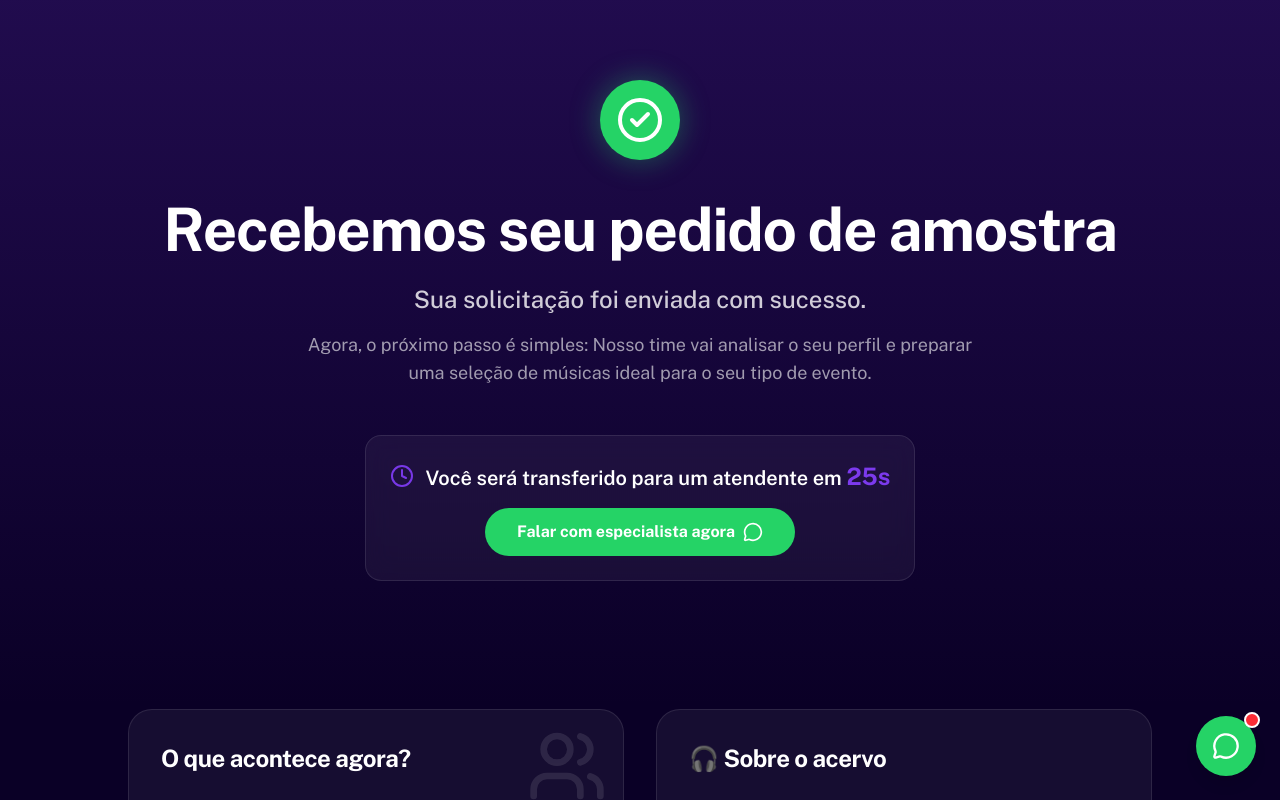
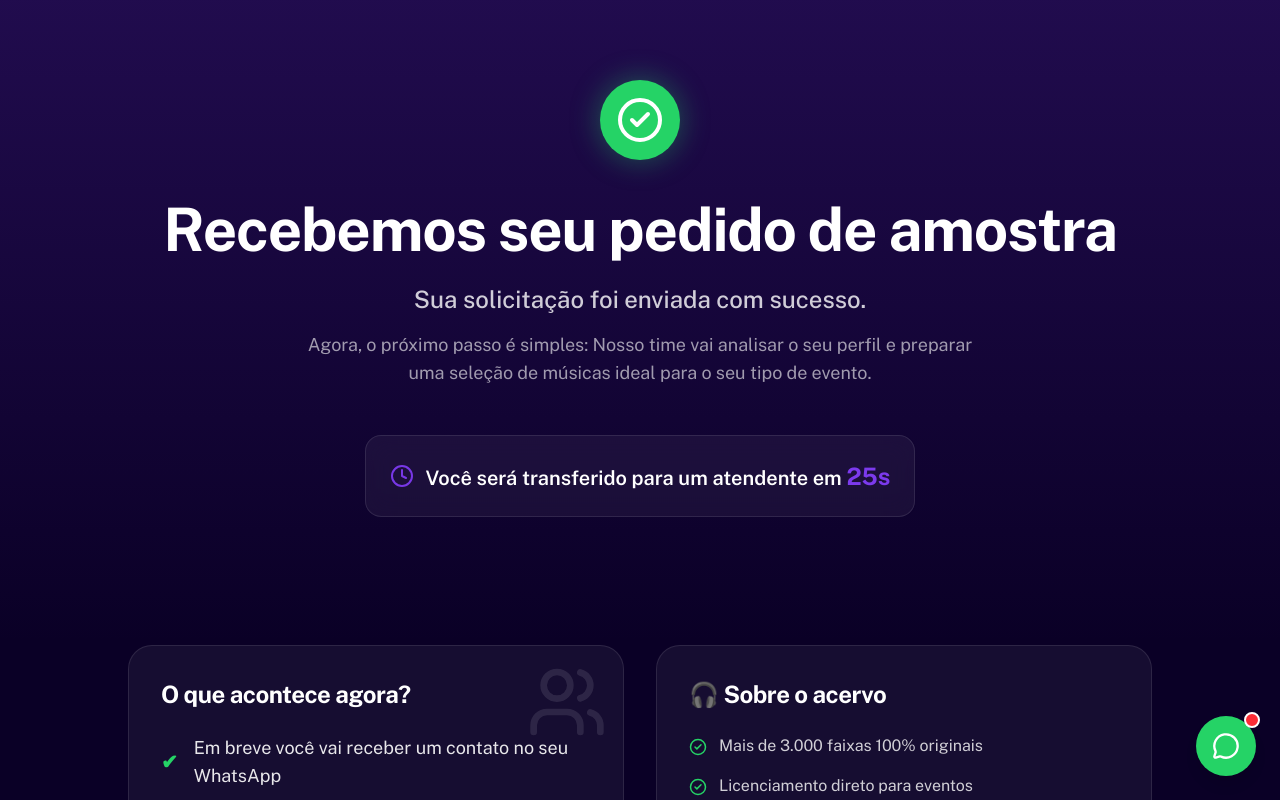
Before and after one commit to tecnologia-agencia-cow/lp-musica, a Next.js app: page /sucesso in a window 1280 px wide. Shown: the top 800 px of the page. Built offline with nearby package versions, Linux system fonts and the light colour scheme.

Commit message:
refactor: remove WhatsApp redirection button from SucessoContent component

```diff
--- a/src/components/SucessoContent.tsx
+++ b/src/components/SucessoContent.tsx
@@ -86,19 +86,12 @@ export function SucessoContent() {
             initial={{ opacity: 0, y: 20 }}
             animate={{ opacity: 1, y: 0 }}
             transition={{ delay: 0.2 }}
-            className="inline-flex flex-col items-center gap-4 p-6 rounded-2xl bg-white/5 border border-white/10 backdrop-blur-md mb-16"
+            className="inline-flex items-center gap-3 p-6 rounded-2xl bg-white/5 border border-white/10 backdrop-blur-md mb-16"
           >
-            <div className="flex items-center gap-3 text-lg md:text-xl font-semibold">
-              <Clock className="text-[#7C3AED] animate-pulse" />
-              <span>Você será transferido para um atendente em <span className="text-[#7C3AED] text-2xl font-bold">{countdown}s</span></span>
-            </div>
-            <Link
-              href="https://wa.me/5551980151245?text=Olá, acabei de solicitar a amostra no site MLD e gostaria de falar com um especialista."
-              className="bg-[#25D366] hover:bg-[#20ba5a] text-white px-8 py-3 rounded-full font-bold transition-all flex items-center gap-2 group"
-            >
-              Falar com especialista agora
-              <MessageCircle size={20} className="group-hover:scale-110 transition-transform" />
-            </Link>
+            <Clock className="text-[#7C3AED] animate-pulse" />
+            <span className="text-lg md:text-xl font-semibold">
+              Você será transferido para um atendente em <span className="text-[#7C3AED] text-2xl font-bold">{countdown}s</span>
+            </span>
           </motion.div>
         </div>
       </section>
```
